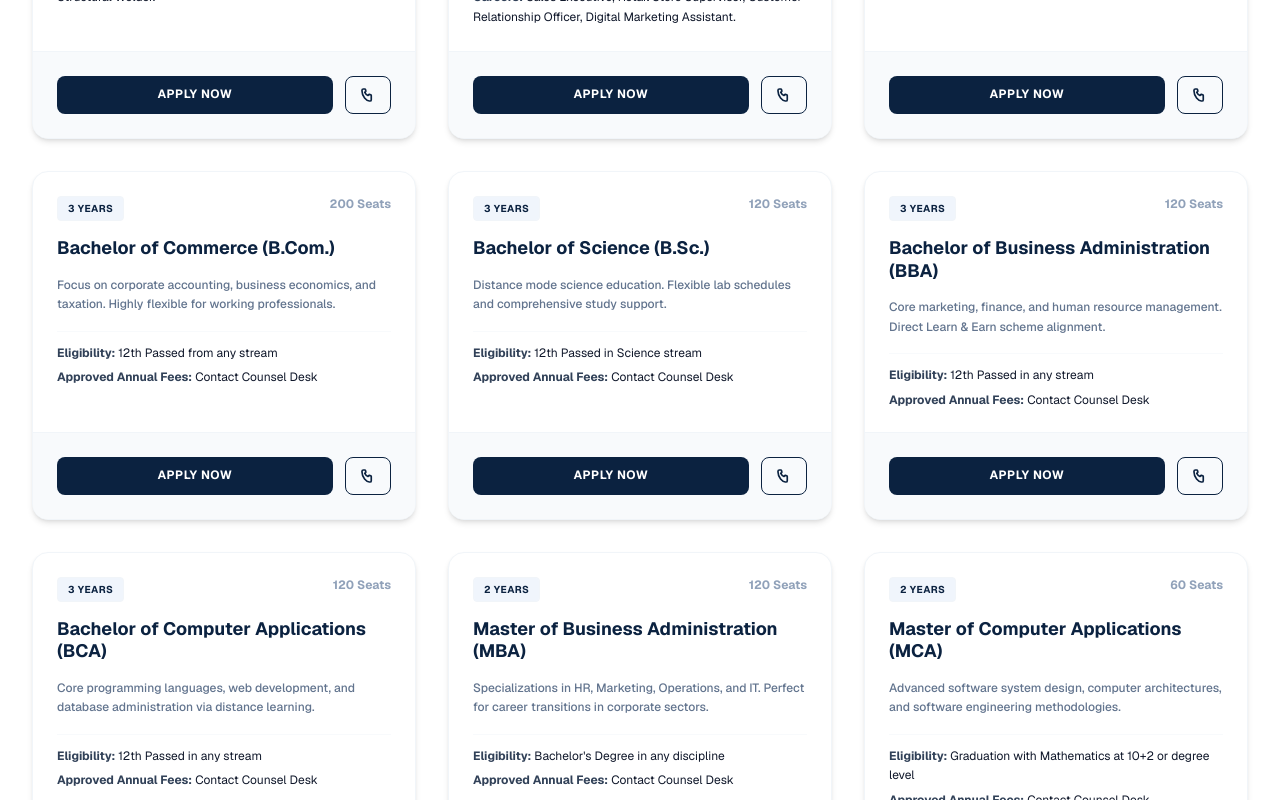
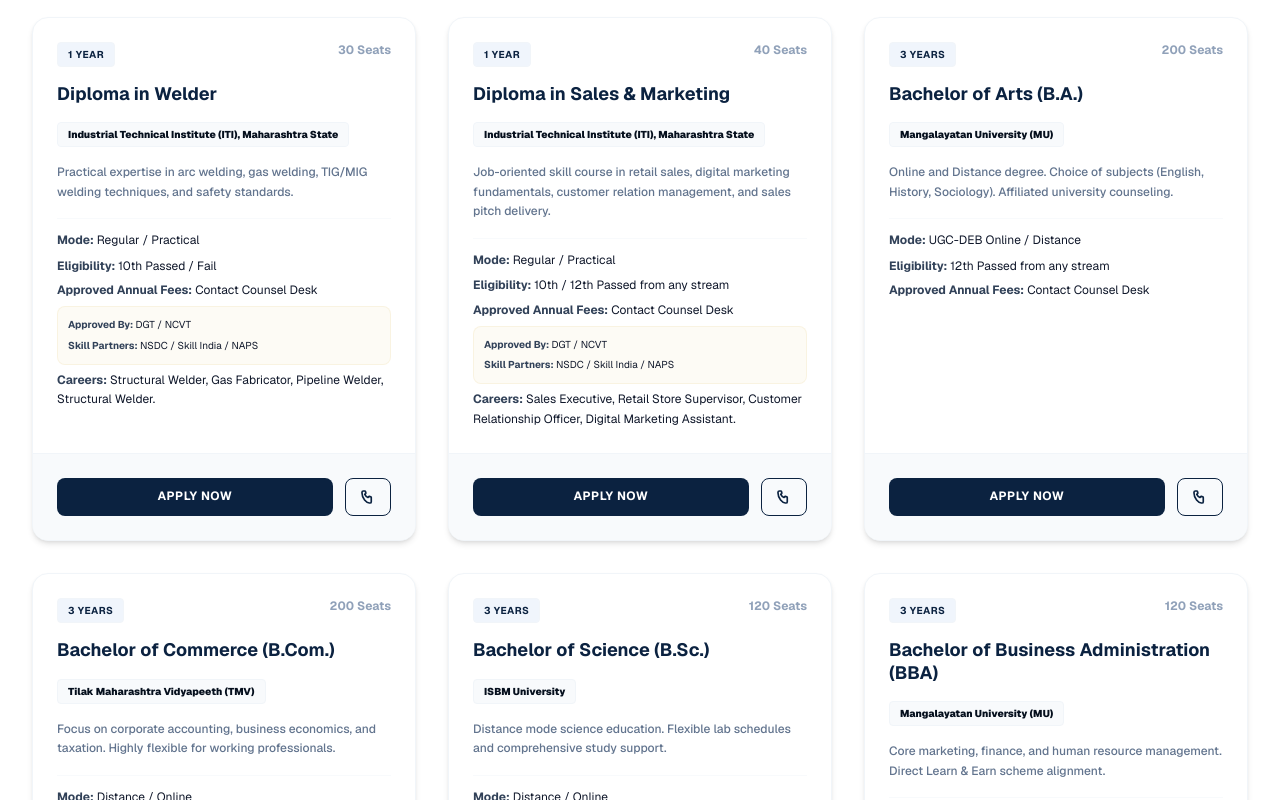
Before and after one commit to GouravBanswal/ratnaparkkhi-institute, a Next.js app: page / in a window 1280 px wide. Shown: the part 3060-3860 px from the top of the page. Built offline with nearby package versions, Linux system fonts and the light colour scheme.

Commit message:
Update all course listings to display the associated University/Institution and Mode

```diff
--- a/app/courses/page.tsx
+++ b/app/courses/page.tsx
@@ -99,6 +99,12 @@ export default function CoursesPage() {
                   {c.name}
                 </h3>
 
+                {((c as any).universityOrInstitution) && (
+                  <p className="text-[10px] font-black text-navy-950 bg-slate-50 border border-slate-100 rounded px-2.5 py-1 inline-block">
+                    {((c as any).universityOrInstitution)}
+                  </p>
+                )}
+
                 <p className="text-sm text-slate-500 leading-relaxed font-medium">
                   {c.highlights}
                 </p>
@@ -109,11 +115,23 @@ export default function CoursesPage() {
                       <span className="block text-[10px] text-slate-400 uppercase tracking-widest font-bold">Eligibility</span>
                       <span className="block text-slate-700 mt-1 font-semibold leading-relaxed">{c.eligibility}</span>
                     </div>
-                    <div className="bg-slate-50 p-3 rounded-lg border border-slate-100 md:col-span-2">
+                    <div className="bg-slate-50 p-3 rounded-lg border border-slate-100">
                       <span className="block text-[10px] text-slate-400 uppercase tracking-widest font-bold">Approved Annual Fees</span>
                       <span className="block text-slate-700 mt-1 font-semibold">{c.fees}</span>
                     </div>
+                    <div className="bg-slate-50 p-3 rounded-lg border border-slate-100">
+                      <span className="block text-[10px] text-slate-400 uppercase tracking-widest font-bold">Mode</span>
+                      <span className="block text-slate-700 mt-1 font-semibold">{((c as any).mode) || "Regular / Distance"}</span>
+                    </div>
                   </div>
+
+                  {((c as any).isIti) && (
+                    <div className="bg-gold-500/5 border border-gold-500/10 p-3 rounded-lg text-xs leading-relaxed">
+                      <p><strong className="text-slate-700 font-bold">Approved By:</strong> DGT / NCVT</p>
+                      <p><strong className="text-slate-700 font-bold">Skill Partners:</strong> NSDC / Skill India / NAPS</p>
+                    </div>
+                  )}
+
                   {(c as any).careerOpportunities && (
                     <div className="bg-slate-50 p-3 rounded-lg border border-slate-100 text-xs">
                       <span className="block text-[10px] text-slate-400 uppercase tracking-widest font-bold">Career Opportunities</span>
--- a/app/online-admission/page.tsx
+++ b/app/online-admission/page.tsx
@@ -153,11 +153,19 @@ export default function AdmissionPage() {
                     <path strokeLinecap="round" strokeLinejoin="round" d="M13 10V3L4 14h7v7l9-11h-7z" />
                   </svg>
                 </div>
-                <h3 className="text-xl font-bold text-navy-900">Diploma in Electrical</h3>
+                <h3 className="text-xl font-bold text-navy-900 leading-tight">Diploma in Electrical</h3>
+                <p className="text-[10px] font-black text-navy-950 bg-slate-50 border border-slate-100 rounded px-2.5 py-1 inline-block">
+                  Industrial Technical Institute (ITI), Maharashtra State
+                </p>
                 <p className="text-xs text-slate-500 leading-relaxed font-semibold">Practical exposure in home/industrial wiring, motors, electrical machines, maintenance, and solar panel setups.</p>
                 <div className="space-y-1.5 text-xs border-t border-slate-50 pt-3">
+                  <p><strong className="text-slate-700 font-bold">Mode:</strong> Regular / Practical</p>
                   <p><strong className="text-slate-700 font-bold">Duration:</strong> 2 Years</p>
                   <p><strong className="text-slate-700 font-bold">Eligibility:</strong> 10th Passed from recognized board</p>
+                  <div className="mt-2 space-y-1 bg-gold-500/5 border border-gold-500/10 p-2 rounded text-[10px] leading-relaxed">
+                    <p><strong className="text-slate-700 font-bold">Approved By:</strong> DGT / NCVT</p>
+                    <p><strong className="text-slate-700 font-bold">Skill Partners:</strong> NSDC / Skill India / NAPS</p>
+                  </div>
                 </div>
               </div>
               <a href="#admission-form-top" className="block text-center py-2.5 text-xs font-bold uppercase tracking-wider text-navy-955 bg-gold-500 hover:bg-gold-600 rounded-lg transition-colors cursor-pointer">Apply Now</a>
@@ -172,11 +180,19 @@ export default function AdmissionPage() {
                     <path strokeLinecap="round" strokeLinejoin="round" d="M15 12a3 3 0 11-6 0 3 3 0 016 0z" />
                   </svg>
                 </div>
-                <h3 className="text-xl font-bold text-navy-900">Diploma in Fitter</h3>
+                <h3 className="text-xl font-bold text-navy-900 leading-tight">Diploma in Fitter</h3>
+                <p className="text-[10px] font-black text-navy-950 bg-slate-50 border border-slate-100 rounded px-2.5 py-1 inline-block">
+                  Industrial Technical Institute (ITI), Maharashtra State
+                </p>
                 <p className="text-xs text-slate-500 leading-relaxed font-semibold">Intensive workshops covering structure assembly, pipe joints, lathe machine fabrication, and industrial tools fitting.</p>
                 <div className="space-y-1.5 text-xs border-t border-slate-50 pt-3">
+                  <p><strong className="text-slate-700 font-bold">Mode:</strong> Regular / Practical</p>
                   <p><strong className="text-slate-700 font-bold">Duration:</strong> 2 Years</p>
                   <p><strong className="text-slate-700 font-bold">Eligibility:</strong> 10th Passed from recognized board</p>
+                  <div className="mt-2 space-y-1 bg-gold-500/5 border border-gold-500/10 p-2 rounded text-[10px] leading-relaxed">
+                    <p><strong className="text-slate-700 font-bold">Approved By:</strong> DGT / NCVT</p>
+                    <p><strong className="text-slate-700 font-bold">Skill Partners:</strong> NSDC / Skill India / NAPS</p>
+                  </div>
                 </div>
               </div>
               <a href="#admission-form-top" className="block text-center py-2.5 text-xs font-bold uppercase tracking-wider text-navy-955 bg-gold-500 hover:bg-gold-600 rounded-lg transition-colors cursor-pointer">Apply Now</a>
@@ -190,11 +206,19 @@ export default function AdmissionPage() {
                     <path strokeLinecap="round" strokeLinejoin="round" d="M4 4v5h.582m15.356 2A8.001 8.001 0 1121.21 7.89M9 11l3 3L22 4" />
                   </svg>
                 </div>
-                <h3 className="text-xl font-bold text-navy-900">Diploma in Turner</h3>
+                <h3 className="text-xl font-bold text-navy-900 leading-tight">Diploma in Turner</h3>
+                <p className="text-[10px] font-black text-navy-950 bg-slate-50 border border-slate-100 rounded px-2.5 py-1 inline-block">
+                  Industrial Technical Institute (ITI), Maharashtra State
+                </p>
                 <p className="text-xs text-slate-500 leading-relaxed font-semibold">Specialized training in precision lathe machine settings, boring, thread-cutting, drilling, and metal shapes turning.</p>
                 <div className="space-y-1.5 text-xs border-t border-slate-50 pt-3">
+                  <p><strong className="text-slate-700 font-bold">Mode:</strong> Regular / Practical</p>
                   <p><strong className="text-slate-700 font-bold">Duration:</strong> 2 Years</p>
                   <p><strong className="text-slate-700 font-bold">Eligibility:</strong> 10th Passed from recognized board</p>
+                  <div className="mt-2 space-y-1 bg-gold-500/5 border border-gold-500/10 p-2 rounded text-[10px] leading-relaxed">
+                    <p><strong className="text-slate-700 font-bold">Approved By:</strong> DGT / NCVT</p>
+                    <p><strong className="text-slate-700 font-bold">Skill Partners:</strong> NSDC / Skill India / NAPS</p>
+                  </div>
                 </div>
               </div>
               <a href="#admission-form-top" className="block text-center py-2.5 text-xs font-bold uppercase tracking-wider text-navy-955 bg-gold-500 hover:bg-gold-600 rounded-lg transition-colors cursor-pointer">Apply Now</a>
@@ -208,11 +232,19 @@ export default function AdmissionPage() {
                     <path strokeLinecap="round" strokeLinejoin="round" d="M9 3v2m6-2v2M9 19v2m6-2v2M5 9H3m2 6H3m18-6h-2m2 6h-2M7 5h10a2 2 0 012 2v10a2 2 0 01-2 2H7a2 2 0 01-2-2V7a2 2 0 012-2z" />
                   </svg>
                 </div>
-                <h3 className="text-xl font-bold text-navy-900">Diploma in CNC Operator</h3>
+                <h3 className="text-xl font-bold text-navy-900 leading-tight">Diploma in CNC Operator</h3>
+                <p className="text-[10px] font-black text-navy-950 bg-slate-50 border border-slate-100 rounded px-2.5 py-1 inline-block">
+                  Industrial Technical Institute (ITI), Maharashtra State
+                </p>
                 <p className="text-xs text-slate-500 leading-relaxed font-semibold">Covers computer numerical control programming, milling and turning operations, CAD/CAM fundamentals, and machinery setups.</p>
                 <div className="space-y-1.5 text-xs border-t border-slate-50 pt-3">
+                  <p><strong className="text-slate-700 font-bold">Mode:</strong> Regular / Practical</p>
                   <p><strong className="text-slate-700 font-bold">Duration:</strong> 1 Year</p>
                   <p><strong className="text-slate-700 font-bold">Eligibility:</strong> 10th Passed from recognized board</p>
+                  <div className="mt-2 space-y-1 bg-gold-500/5 border border-gold-500/10 p-2 rounded text-[10px] leading-relaxed">
+                    <p><strong className="text-slate-700 font-bold">Approved By:</strong> DGT / NCVT</p>
+                    <p><strong className="text-slate-700 font-bold">Skill Partners:</strong> NSDC / Skill India / NAPS</p>
+                  </div>
                 </div>
               </div>
               <a href="#admission-form-top" className="block text-center py-2.5 text-xs font-bold uppercase tracking-wider text-navy-955 bg-gold-500 hover:bg-gold-600 rounded-lg transition-colors cursor-pointer">Apply Now</a>
@@ -227,11 +259,19 @@ export default function AdmissionPage() {
                     <path strokeLinecap="round" strokeLinejoin="round" d="M15 12a3 3 0 11-6 0 3 3 0 016 0z" />
                   </svg>
                 </div>
-                <h3 className="text-xl font-bold text-navy-900">Diploma in Welder</h3>
+                <h3 className="text-xl font-bold text-navy-900 leading-tight">Diploma in Welder</h3>
+                <p className="text-[10px] font-black text-navy-950 bg-slate-50 border border-slate-100 rounded px-2.5 py-1 inline-block">
+                  Industrial Technical Institute (ITI), Maharashtra State
+                </p>
                 <p className="text-xs text-slate-500 leading-relaxed font-semibold">Hands-on practice in Arc, Gas, TIG, and MIG welding, structural steel assembly, fabrication, and industrial safety regulations.</p>
                 <div className="space-y-1.5 text-xs border-t border-slate-50 pt-3">
+                  <p><strong className="text-slate-700 font-bold">Mode:</strong> Regular / Practical</p>
                   <p><strong className="text-slate-700 font-bold">Duration:</strong> 1 Year</p>
                   <p><strong className="text-slate-700 font-bold">Eligibility:</strong> 10th Passed / Fail</p>
+                  <div className="mt-2 space-y-1 bg-gold-500/5 border border-gold-500/10 p-2 rounded text-[10px] leading-relaxed">
+                    <p><strong className="text-slate-700 font-bold">Approved By:</strong> DGT / NCVT</p>
+                    <p><strong className="text-slate-700 font-bold">Skill Partners:</strong> NSDC / Skill India / NAPS</p>
+                  </div>
                 </div>
               </div>
               <a href="#admission-form-top" className="block text-center py-2.5 text-xs font-bold uppercase tracking-wider text-navy-955 bg-gold-500 hover:bg-gold-600 rounded-lg transition-colors cursor-pointer">Apply Now</a>
@@ -245,11 +285,19 @@ export default function AdmissionPage() {
                     <path strokeLinecap="round" strokeLinejoin="round" d="M13 7h8m0 0v8m0-8l-8 8-4-4-6 6" />
                   </svg>
                 </div>
-                <h3 className="text-xl font-bold text-navy-900">Diploma in Sales & Marketing</h3>
+                <h3 className="text-xl font-bold text-navy-900 leading-tight">Diploma in Sales & Marketing</h3>
+                <p className="text-[10px] font-black text-navy-955 bg-slate-50 border border-slate-100 rounded px-2.5 py-1 inline-block">
+                  Industrial Technical Institute (ITI), Maharashtra State
+                </p>
                 <p className="text-xs text-slate-500 leading-relaxed font-semibold">Job-oriented training in retail store systems, customer care relations, digital marketing foundations, sales pitches, and communication skills.</p>
                 <div className="space-y-1.5 text-xs border-t border-slate-50 pt-3">
+                  <p><strong className="text-slate-700 font-bold">Mode:</strong> Regular / Practical</p>
                   <p><strong className="text-slate-700 font-bold">Duration:</strong> 1 Year</p>
                   <p><strong className="text-slate-700 font-bold">Eligibility:</strong> 10th / 12th Passed from any stream</p>
+                  <div className="mt-2 space-y-1 bg-gold-500/5 border border-gold-500/10 p-2 rounded text-[10px] leading-relaxed">
+                    <p><strong className="text-slate-700 font-bold">Approved By:</strong> DGT / NCVT</p>
+                    <p><strong className="text-slate-700 font-bold">Skill Partners:</strong> NSDC / Skill India / NAPS</p>
+                  </div>
                 </div>
               </div>
               <a href="#admission-form-top" className="block text-center py-2.5 text-xs font-bold uppercase tracking-wider text-navy-955 bg-gold-500 hover:bg-gold-600 rounded-lg transition-colors cursor-pointer">Apply Now</a>
--- a/app/page.tsx
+++ b/app/page.tsx
@@ -483,13 +483,30 @@ export default function HomePage() {
                       {c.name}
                     </h3>
 
+                    {((c as any).universityOrInstitution) && (
+                      <p className="text-[10px] font-black text-navy-950 bg-slate-50 border border-slate-100 rounded px-2.5 py-1 inline-block">
+                        {((c as any).universityOrInstitution)}
+                      </p>
+                    )}
+
                     <p className="text-xs text-slate-500 leading-relaxed font-medium">
                       {c.highlights}
                     </p>
 
                     <div className="pt-3 border-t border-slate-50 space-y-1.5 text-xs text-slate-550">
+                      {((c as any).mode) && (
+                        <p className="leading-relaxed"><strong className="text-slate-700 font-bold">Mode:</strong> {((c as any).mode)}</p>
+                      )}
                       <p className="leading-relaxed"><strong className="text-slate-700 font-bold">Eligibility:</strong> {c.eligibility}</p>
                       <p><strong className="text-slate-700 font-bold">Approved Annual Fees:</strong> {c.fees}</p>
+
+                      {((c as any).isIti) && (
+                        <div className="mt-2 space-y-1 bg-gold-500/5 border border-gold-500/10 p-2.5 rounded-lg text-[10px] leading-relaxed">
+                          <p><strong className="text-slate-700 font-bold">Approved By:</strong> DGT / NCVT</p>
+                          <p><strong className="text-slate-700 font-bold">Skill Partners:</strong> NSDC / Skill India / NAPS</p>
+                        </div>
+                      )}
+
                       {(c as any).careerOpportunities && (
                         <p className="leading-relaxed mt-1"><strong className="text-slate-700 font-bold">Careers:</strong> {(c as any).careerOpportunities}</p>
                       )}
--- a/components/data/collegeData.ts
+++ b/components/data/collegeData.ts
@@ -107,7 +107,9 @@ export const coursesOffered = [
     eligibility: "School dropouts or anyone seeking secondary certification",
     fees: "Contact Counsel Desk",
     seats: 300,
-    highlights: "National Institute of Open Schooling / Mumbai Hindi Vidyapeeth board patterns. Flexible learning and exams."
+    highlights: "National Institute of Open Schooling / Mumbai Hindi Vidyapeeth board patterns. Flexible learning and exams.",
+    universityOrInstitution: "NIOS / Mumbai Hindi Vidyapeeth",
+    mode: "Flexible / Distance"
   },
   {
     name: "12th (Senior Secondary)",
@@ -115,7 +117,9 @@ export const coursesOffered = [
     eligibility: "10th Passed from any recognized board",
     fees: "Contact Counsel Desk",
     seats: 300,
-    highlights: "Flexible subject choices. Direct admission to Senior Secondary certifications. Study materials provided."
+    highlights: "Flexible subject choices. Direct admission to Senior Secondary certifications. Study materials provided.",
+    universityOrInstitution: "NIOS / Mumbai Hindi Vidyapeeth",
+    mode: "Flexible / Distance"
   },
   {
     name: "Diploma in Electrical",
@@ -125,7 +129,11 @@ export const coursesOffered = [
     seats: 40,
     highlights: "Practical training in electrical wiring, industrial motors, electrical machines, and domestic appliances.",
     careerOpportunities: "Electrical Contractor, Junior Electrician in Mahadiscom/Railways, Maintenance Technician, Solar Panel Installer.",
-    isIti: true
+    isIti: true,
+    universityOrInstitution: "Industrial Technical Institute (ITI), Maharashtra State",
+    mode: "Regular / Practical",
+    approvedBy: "DGT / NCVT",
+    skillPartners: "NSDC / Skill India / NAPS"
   },
   {
     name: "Diploma in Fitter",
@@ -135,7 +143,11 @@ export const coursesOffered = [
     seats: 40,
     highlights: "Hands-on training in pipe fitting, metal jointing, lathe machine operation, and structure assembly.",
     careerOpportunities: "Industrial Fitter, Mechanical Apprentice (Indian Railways, TATA Motors), Plant Maintenance Technician, Assembly Operator.",
-    isIti: true
+    isIti: true,
+    universityOrInstitution: "Industrial Technical Institute (ITI), Maharashtra State",
+    mode: "Regular / Practical",
+    approvedBy: "DGT / NCVT",
+    skillPartners: "NSDC / Skill India / NAPS"
   },
   {
     name: "Diploma in Turner",
@@ -145,7 +157,11 @@ export const coursesOffered = [
     seats: 20,
     highlights: "Specialized skill development in metal cutting, lathe machine configuration, threading, and precision engineering.",
     careerOpportunities: "Lathe Operator, Precision Machinist, Tool Room Technician, Quality Inspector in auto industries.",
-    isIti: true
+    isIti: true,
+    universityOrInstitution: "Industrial Technical Institute (ITI), Maharashtra State",
+    mode: "Regular / Practical",
+    approvedBy: "DGT / NCVT",
+    skillPartners: "NSDC / Skill India / NAPS"
   },
   {
     name: "Diploma in CNC Operator",
@@ -155,7 +171,11 @@ export const coursesOffered = [
     seats: 30,
     highlights: "Advanced vocational course covering CNC programming, milling, turning machine operations, and CAD/CAM basics.",
     careerOpportunities: "CNC Machinist, VMC Operator, Machine Setter, CNC Maintenance Assistant.",
-    isIti: true
+    isIti: true,
+    universityOrInstitution: "Industrial Technical Institute (ITI), Maharashtra State",
+    mode: "Regular / Practical",
+    approvedBy: "DGT / NCVT",
+    skillPartners: "NSDC / Skill India / NAPS"
   },
   {
     name: "Diploma in Welder",
@@ -165,7 +185,11 @@ export const coursesOffered = [
     seats: 30,
     highlights: "Practical expertise in arc welding, gas welding, TIG/MIG welding techniques, and safety standards.",
     careerOpportunities: "Structural Welder, Gas Fabricator, Pipeline Welder, Structural Welder.",
-    isIti: true
+    isIti: true,
+    universityOrInstitution: "Industrial Technical Institute (ITI), Maharashtra State",
+    mode: "Regular / Practical",
+    approvedBy: "DGT / NCVT",
+    skillPartners: "NSDC / Skill India / NAPS"
   },
   {
     name: "Diploma in Sales & Marketing",
@@ -175,7 +199,11 @@ export const coursesOffered = [
     seats: 40,
     highlights: "Job-oriented skill course in retail sales, digital marketing fundamentals, customer relation management, and sales pitch delivery.",
     careerOpportunities: "Sales Executive, Retail Store Supervisor, Customer Relationship Officer, Digital Marketing Assistant.",
-    isIti: true
+    isIti: true,
+    universityOrInstitution: "Industrial Technical Institute (ITI), Maharashtra State",
+    mode: "Regular / Practical",
+    approvedBy: "DGT / NCVT",
+    skillPartners: "NSDC / Skill India / NAPS"
   },
   {
     name: "Bachelor of Arts (B.A.)",
@@ -183,7 +211,9 @@ export const coursesOffered = [
     eligibility: "12th Passed from any stream",
     fees: "Contact Counsel Desk",
     seats: 200,
-    highlights: "Online and Distance degree. Choice of subjects (English, History, Sociology). Affiliated university counseling."
+    highlights: "Online and Distance degree. Choice of subjects (English, History, Sociology). Affiliated university counseling.",
+    universityOrInstitution: "Mangalayatan University (MU)",
+    mode: "UGC-DEB Online / Distance"
   },
   {
     name: "Bachelor of Commerce (B.Com.)",
@@ -191,7 +221,9 @@ export const coursesOffered = [
     eligibility: "12th Passed from any stream",
     fees: "Contact Counsel Desk",
     seats: 200,
-    highlights: "Focus on corporate accounting, business economics, and taxation. Highly flexible for working professionals."
+    highlights: "Focus on corporate accounting, business economics, and taxation. Highly flexible for working professionals.",
+    universityOrInstitution: "Tilak Maharashtra Vidyapeeth (TMV)",
+    mode: "Distance / Online"
   },
   {
     name: "Bachelor of Science (B.Sc.)",
@@ -199,7 +231,9 @@ export const coursesOffered = [
     eligibility: "12th Passed in Science stream",
     fees: "Contact Counsel Desk",
     seats: 120,
-    highlights: "Distance mode science education. Flexible lab schedules and comprehensive study support."
+    highlights: "Distance mode science education. Flexible lab schedules and comprehensive study support.",
+    universityOrInstitution: "ISBM University",
+    mode: "Distance / Online"
   },
   {
     name: "Bachelor of Business Administration (BBA)",
@@ -207,7 +241,9 @@ export const coursesOffered = [
     eligibility: "12th Passed in any stream",
     fees: "Contact Counsel Desk",
     seats: 120,
-    highlights: "Core marketing, finance, and human resource management. Direct Learn & Earn scheme alignment."
+    highlights: "Core marketing, finance, and human resource management. Direct Learn & Earn scheme alignment.",
+    universityOrInstitution: "Mangalayatan University (MU)",
+    mode: "UGC-DEB Online / Distance"
   },
   {
     name: "Bachelor of Computer Applications (BCA)",
@@ -215,7 +251,9 @@ export const coursesOffered = [
     eligibility: "12th Passed in any stream",
     fees: "Contact Counsel Desk",
     seats: 120,
-    highlights: "Core programming languages, web development, and database administration via distance learning."
+    highlights: "Core programming languages, web development, and database administration via distance learning.",
+    universityOrInstitution: "Mangalayatan University (MU)",
+    mode: "UGC-DEB Online / Distance"
   },
   {
     name: "Master of Business Administration (MBA)",
@@ -223,7 +261,9 @@ export const coursesOffered = [
     eligibility: "Bachelor's Degree in any discipline",
     fees: "Contact Counsel Desk",
     seats: 120,
-    highlights: "Specializations in HR, Marketing, Operations, and IT. Perfect for career transitions in corporate sectors."
+    highlights: "Specializations in HR, Marketing, Operations, and IT. Perfect for career transitions in corporate sectors.",
+    universityOrInstitution: "Mangalayatan University (MU)",
+    mode: "UGC-DEB Online / Distance"
   },
   {
     name: "Master of Computer Applications (MCA)",
@@ -231,7 +271,9 @@ export const coursesOffered = [
     eligibility: "Graduation with Mathematics at 10+2 or degree level",
     fees: "Contact Counsel Desk",
     seats: 60,
-    highlights: "Advanced software system design, computer architectures, and software engineering methodologies."
+    highlights: "Advanced software system design, computer architectures, and software engineering methodologies.",
+    universityOrInstitution: "Mangalayatan University (MU)",
+    mode: "UGC-DEB Online / Distance"
   },
   {
     name: "Master of Commerce (M.Com.)",
@@ -239,7 +281,9 @@ export const coursesOffered = [
     eligibility: "B.Com / BBA or equivalent graduation degree",
     fees: "Contact Counsel Desk",
     seats: 100,
-    highlights: "Advanced business analysis, financial management, and corporate auditing modules."
+    highlights: "Advanced business analysis, financial management, and corporate auditing modules.",
+    universityOrInstitution: "Tilak Maharashtra Vidyapeeth (TMV)",
+    mode: "Distance / Online"
   },
   {
     name: "Master of Arts (M.A.)",
@@ -247,7 +291,9 @@ export const coursesOffered = [
     eligibility: "Graduation in any discipline",
     fees: "Contact Counsel Desk",
     seats: 100,
-    highlights: "Advanced studies in Literature, History, or Social Sciences via flexible online learning."
+    highlights: "Advanced studies in Literature, History, or Social Sciences via flexible online learning.",
+    universityOrInstitution: "Tilak Maharashtra Vidyapeeth (TMV)",
+    mode: "Distance / Online"
   },
   {
     name: "Skill Development Programs",
@@ -255,7 +301,9 @@ export const coursesOffered = [
     eligibility: "10th / 12th passed or working professionals",
     fees: "Contact Counsel Desk",
     seats: 500,
-    highlights: "NSDC / Skill India certified job-oriented vocational modules with NAPS internship assistance."
+    highlights: "NSDC / Skill India certified job-oriented vocational modules with NAPS internship assistance.",
+    universityOrInstitution: "NSDC / Skill India Center",
+    mode: "Flexible / Regular"
   }
 ];
 
```
